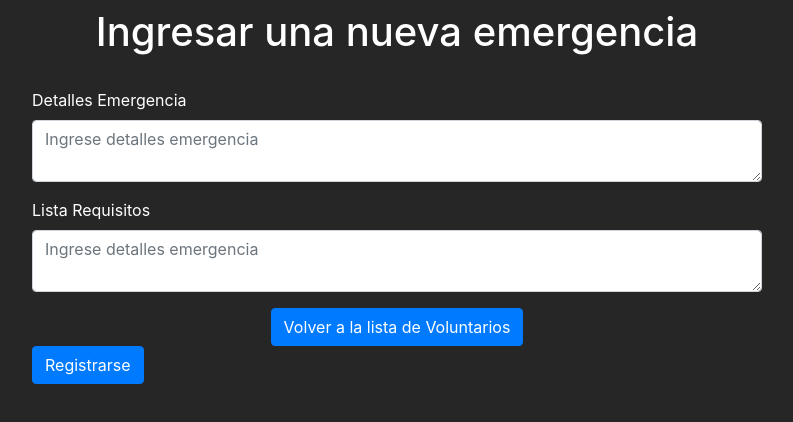
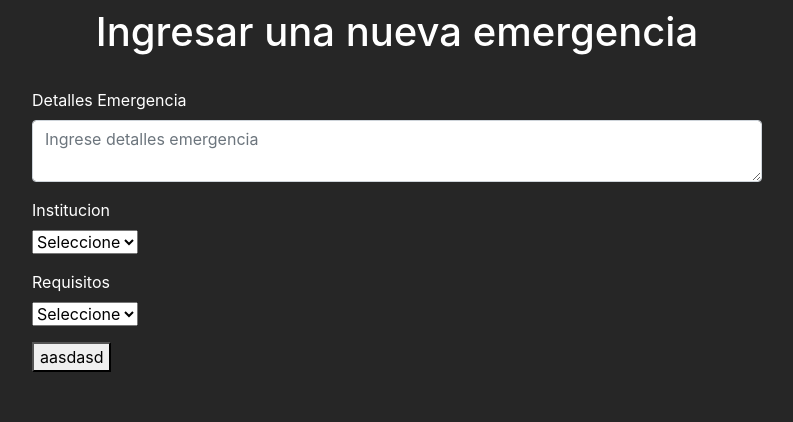
Before and after one commit to nic0q/TBD-Lab1-Grupo-5, a Nuxt app in the folder Frontend/: page /createEmergency in a window 1280 px wide. Shown: the top 422 px of the page, without its empty margins (243-1036 px from the left). Built offline with nearby package versions, Linux system fonts and the light colour scheme.

Commit message:
feat: Requirement N°1: Emergency Form

```diff
--- a/Frontend/pages/createEmergency.vue
+++ b/Frontend/pages/createEmergency.vue
@@ -14,19 +14,30 @@
                 placeholder="Ingrese detalles emergencia" />
             </div>
             <div class="form-group">
-              <label for="requirements" class="control-label">Lista Requisitos</label>
-              <textarea v-model="formData.requirements" type="large-text" class="form-control" id="name"
-                placeholder="Ingrese detalles emergencia" />
-            </div>
-            <div class="row justify-content-center">
-              <a href="/showVoluntary" class="btn btn-primary" role="button" aria-pressed="true">Volver a la lista de
-                Voluntarios</a>
+              <div>
+                <label>Institucion</label>
+              </div>
+              <select class="form-select" v-model="formData.id_institution" aria-label="Default select example" v-on:click="getInstitutions()">
+                <option value="">Seleccione</option>
+                <option v-for="(institution, index) in institutions" :value="institution.id_institution" :key="index">
+                  {{institution.name}}
+                </option>
+              </select>
             </div>
             <div class="form-group">
-              <button type="submit" v-on:click="sendData()" class="btn btn-primary">
-                Registrarse
-              </button>
+              <div>
+                <label>Requisitos</label>
+              </div>
+              <select class="form-select" v-model="formData.requirements" aria-label="Default select example" v-on:click="getAbilities()">
+                <option value="">Seleccione</option>
+                <option v-for="(ability, index) in abilities" :value="ability.id_ability" :key="index">
+                  {{ability.name_ability}}
+                </option>
+              </select>
             </div>
+            <button type="button" v-on:click="sendData()">
+              aasdasd
+            </button>
           </div>
         </div>
       </div>
@@ -40,47 +51,44 @@ export default {
       formData: {
         emergency_details: "",
         requirements: "",
-        status: 0,
-        id_institution: 1,
+        status: "Activo",
+        id_institution: "",
       },
+      institutions: [],
+      abilities: [],
     };
   },
   methods: {
-    sendData: async function () {
-      // Envío de datos
+    getInstitutions: async function () {
       try {
-        this.$axios.post("/emergencies", this.formData);
-        console.log(this.formData);
+        let response = await this.$axios.get("/institutions");
+        this.institutions = response.data;
+        console.log(response);
       } catch (error) {
         console.log("error", error);
       }
     },
-    /*
-            await this.$axios.post('/voluntaries', {
-                name: this.nombre,
-                age: this.edad,
-                health: this.salud,
-                inventory: this.equipamiento
-            }).then(data => {
-                console.log(this.nombre)
-            })
-        }*/
-    /*
-      //Función asíncrona para consultar los datos
-      getData: async function(){
-        try {
-          let response = await this.$axios.post('/voluntaries');
-          this.items = response.data;
-          console.log(response)
-        } catch (error) {
-          console.log('error', error);
-        }
-      } */
+    getAbilities: async function () {
+      try {
+        let response = await this.$axios.get("/abilities");
+        this.abilities = response.data;
+        console.log(response);
+      } catch (error) {
+        console.log("error", error);
+      }
+    },
+    sendData: function () {
+      // try {
+      //   let response = await this.$axios.post("/emergencies", this.formData);
+      //   console.log(response);
+      // } catch (error) {
+      //   console.log("error", error);
+      console.log(this.formData)
+    },
+    // created: function () {
+    //   getInstitutions();
+    // }
   },
-  //Función que se ejecuta al cargar el componente
-  //   created:function(){
-  //   this.sendData();
-  // }
 };
 </script>
 <style>
--- a/Frontend/pages/hola.vue
+++ b/Frontend/pages/hola.vue
@@ -1,3 +1,3 @@
 <template>
-  <h1>AAA</h1>
+  <h1>w</h1>
 </template>
```
Also changed, not shown: 1 other file (tests, documents, lock files or other folders).
